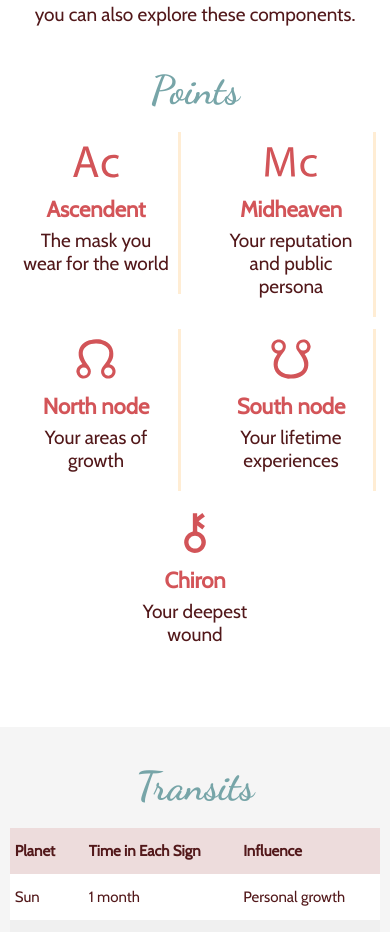
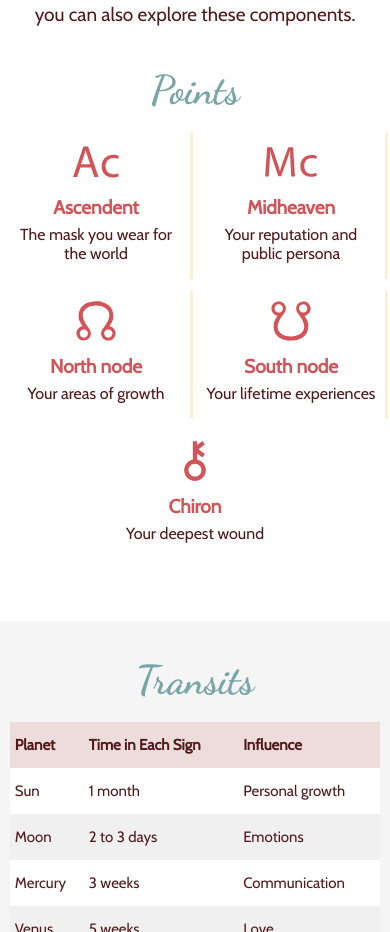
Before and after one commit to codingclap/astrological-basic, a plain HTML site: page index.html in a window 390 px wide. Shown: the part 5521-6453 px from the top of the page. Drawn offline with nearby package versions, Linux system fonts and the light colour scheme.

Commit message:
Final updated 77

```diff
--- a/style.css
+++ b/style.css
@@ -693,7 +693,7 @@ body{
 	padding: 10% 0 10% 0;
 }
 .cp-astrology-healers .point-col {
-  max-width: 42%;
+  max-width: 48%;
   margin: 0 auto;
     margin-bottom: 0px;
   margin-bottom: 0px;
@@ -787,9 +787,9 @@ body{
   line-height: 28px;
 }
 .cp-astrology-healers .point-col h2 {
-  font-size: 22px;
+  font-size: 19px;
 }
 .cp-astrology-healers .point-col p {
-  font-size: 19px;
+  font-size: 16px;
 }
 }
```
